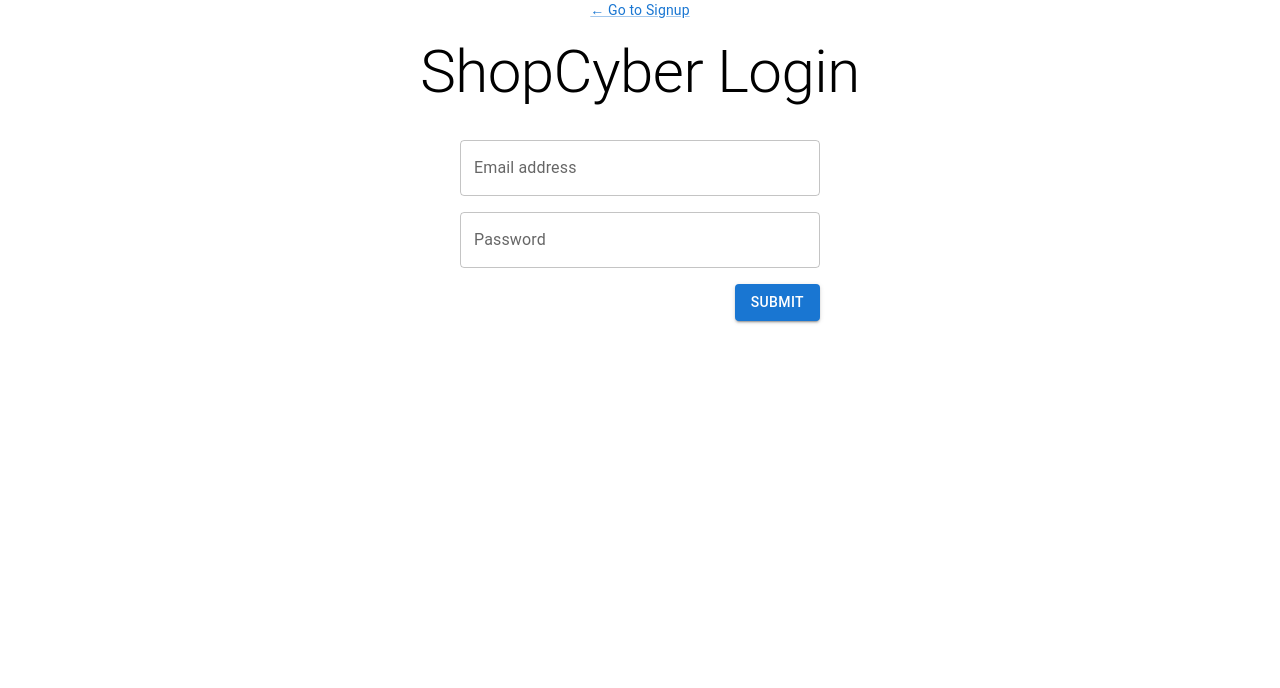
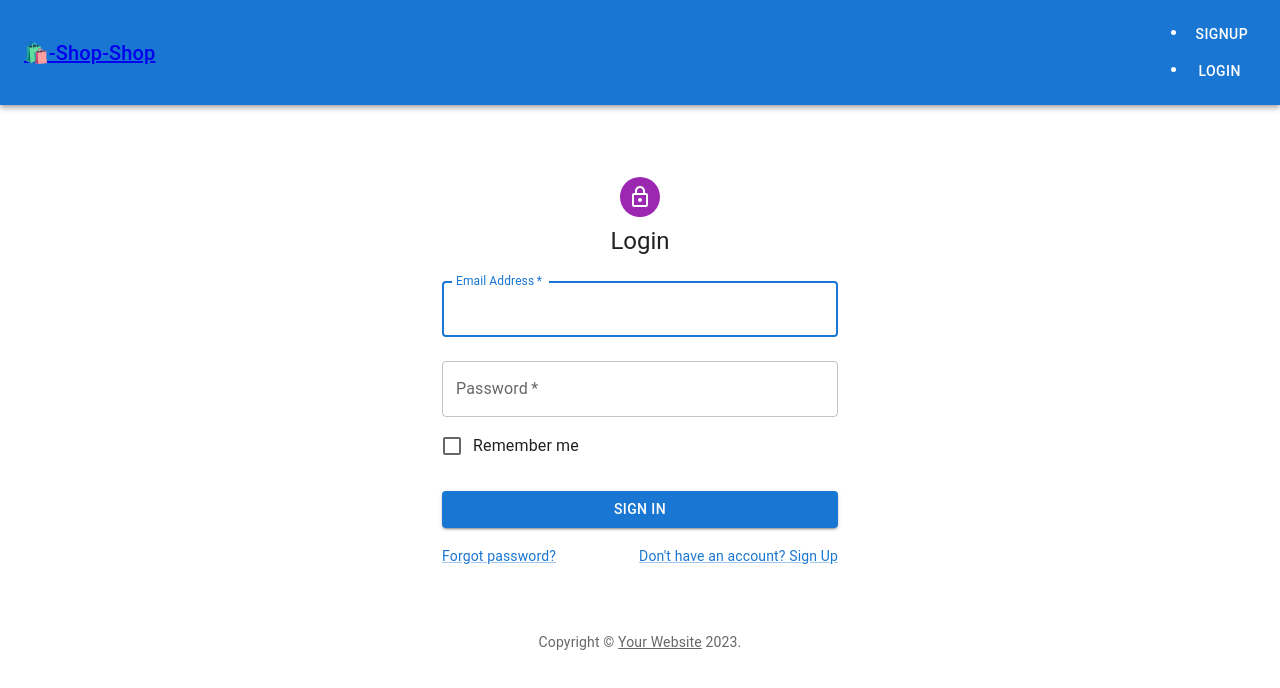
Before and after one commit to Wallacethewonderer/CyberEcommerce, a React (Create React App) app in the folder client/: page /Login in a window 1280 px wide. Shown: the top 688 px of the page. Built offline with nearby package versions, Linux system fonts and the light colour scheme.

Commit message:
adding Nav bar component and update signup/login pageNames

```diff
--- a/client/src/App.js
+++ b/client/src/App.js
@@ -9,9 +9,11 @@
 import { setContext } from '@apollo/client/link/context';
 import { BrowserRouter as Router, Routes, Route } from 'react-router-dom';
 import './App.css';
-import SignUp from "./pages/SignUp.js";
+import Login from "./pages/Login.js";
 import Home from "./pages/Home.js";
-import Login from "./pages/Login.js";
+import SignUp from "./pages/createAccount.js";
+import Nav from "./components/Nav";
+import { StoreProvider } from './utils/GlobalState';
 import { Divider } from '@material-ui/core';
 
 function App() {
@@ -40,14 +42,18 @@
   <ApolloProvider client={client}>
 
   <Router>
+  <div>
+          <StoreProvider>
+            <Nav />
         <Routes>
-         <Route path="/" element={<Login />} />
+         <Route path="/" element={<Home />} />
          <Route path="/SignUp" element={<SignUp />} />
          <Route path="/Login" element={<Login />} />
          <Route path="/Home" element={<Home />} />
         </Routes>
-   </Router>
-
+        </StoreProvider>
+        </div>
+      </Router>
 
    </ApolloProvider>
  )
--- /dev/null
+++ b/client/src/components/Nav/index.js
@@ -0,0 +1,65 @@
+import React from "react";
+import Auth from "../../utils/auth";
+//import { Link } from "react-router-dom";
+import {  Link as RouterLink, AppBar, Toolbar, Typography, Button } from '@mui/material';
+import { Link } from 'react-router-dom';
+
+function Nav() {
+
+    function showNavigation() {
+        if (Auth.loggedIn()) {
+          return (
+            <ul className="flex-row">
+              <li className="mx-1">
+                <Link to="/orderHistory" variant="button">
+                  Order History
+                </Link>
+              </li>
+              <li className="mx-1">
+                <Button
+                  href="/"
+                  onClick={() => Auth.logout()}
+                  variant="text"
+                  color="inherit"
+                >
+                  Logout
+                </Button>
+              </li>
+            </ul>
+          );
+        } else {
+          return (
+            <ul className="flex-row">
+            <li className="mx-1">
+              <Button component={Link} to="/signup" variant="text" color="inherit">
+                Signup
+              </Button>
+            </li>
+            <li className="mx-1">
+              <Button component={Link} to="/login" variant="text" color="inherit">
+                Login
+              </Button>
+            </li>
+          </ul>
+          );
+        }
+      }
+
+      return (
+        <AppBar position="static">
+          <Toolbar>
+            <Typography variant="h6" component="h1" sx={{ flexGrow: 1 }}>
+              <Link to="/" color="inherit" underline="none">
+                <span role="img" aria-label="shopping bag">
+                  🛍️
+                </span>
+                -Shop-Shop
+              </Link>
+            </Typography>
+
+            <nav>{showNavigation()}</nav>
+          </Toolbar>
+        </AppBar>
+      );
+}
+export default Nav;
--- a/client/src/pages/Login.js
+++ b/client/src/pages/Login.js
@@ -1,88 +1,112 @@
-import React, { useState } from 'react';
-import { useMutation } from '@apollo/client';
-//import { Link } from 'react-router-dom';
-import { LOGIN } from '../utils/mutations';
-import Auth from '../utils/auth';
+import * as React from 'react';
+import Avatar from '@mui/material/Avatar';
+import Button from '@mui/material/Button';
+import CssBaseline from '@mui/material/CssBaseline';
+import TextField from '@mui/material/TextField';
+import FormControlLabel from '@mui/material/FormControlLabel';
+import Checkbox from '@mui/material/Checkbox';
+import Link from '@mui/material/Link';
+import Grid from '@mui/material/Grid';
+import Box from '@mui/material/Box';
+import LockOutlinedIcon from '@mui/icons-material/LockOutlined';
+import Typography from '@mui/material/Typography';
+import Container from '@mui/material/Container';
 import { createTheme, ThemeProvider } from '@mui/material/styles';
-import { Link, TextField, Button, Typography, Box } from '@mui/material';
 
-function Login(props) {
-  const [formState, setFormState] = useState({ email: '', password: '' });
-  const [login, { error }] = useMutation(LOGIN);
+function Copyright(props) {
+  return (
+    <Typography variant="body2" color="text.secondary" align="center" {...props}>
+      {'Copyright © '}
+      <Link color="inherit" href="https://mui.com/">
+        Your Website
+      </Link>{' '}
+      {new Date().getFullYear()}
+      {'.'}
+    </Typography>
+  );
+}
 
-  const handleFormSubmit = async (event) => {
+// TODO remove, this demo shouldn't need to reset the theme.
+
+const defaultTheme = createTheme();
+
+export default function SignIn() {
+  const handleSubmit = (event) => {
     event.preventDefault();
-   /* try {
-      const mutationResponse = await login({
-        variables: { email: formState.email, password: formState.password },
-      });
-      const token = mutationResponse.data.login.token;*/
-      const token='test'
-      Auth.login(token);
-   // }
-    /* catch (e) {
-      console.log(e);
-    }*/
-  };
-
-  const handleChange = (event) => {
-    const { name, value } = event.target;
-    setFormState({
-      ...formState,
-      [name]: value,
+    const data = new FormData(event.currentTarget);
+    console.log({
+      email: data.get('email'),
+      password: data.get('password'),
     });
   };
 
-
-
   return (
-    <Box sx={{ display: 'flex', flexDirection: 'column', alignItems: 'center' }}>
-      <Link to="/signup" variant="body2">← Go to Signup</Link>
-
-      <Typography variant="h2" component="h2" sx={{ my: 2 }}>
-        ShopCyber Login
-      </Typography>
-      <Box
-        component="form"
-        onSubmit={handleFormSubmit}
-        sx={{ width: '100%', maxWidth: 360 }}
-      >
-        <Box sx={{ my: 2 }}>
-          <TextField
-            fullWidth
-            placeholder="youremail@test.com"
-            label="Email address"
-            name="email"
-            type="email"
-            id="email"
-            onChange={handleChange}
-          />
+    <ThemeProvider theme={defaultTheme}>
+      <Container component="main" maxWidth="xs">
+        <CssBaseline />
+        <Box
+          sx={{
+            marginTop: 8,
+            display: 'flex',
+            flexDirection: 'column',
+            alignItems: 'center',
+          }}
+        >
+          <Avatar sx={{ m: 1, bgcolor: 'secondary.main' }}>
+            <LockOutlinedIcon />
+          </Avatar>
+          <Typography component="h1" variant="h5">
+            Login
+          </Typography>
+          <Box component="form" onSubmit={handleSubmit} noValidate sx={{ mt: 1 }}>
+            <TextField
+              margin="normal"
+              required
+              fullWidth
+              id="email"
+              label="Email Address"
+              name="email"
+              autoComplete="email"
+              autoFocus
+            />
+            <TextField
+              margin="normal"
+              required
+              fullWidth
+              name="password"
+              label="Password"
+              type="password"
+              id="password"
+              autoComplete="current-password"
+            />
+            <FormControlLabel
+              control={<Checkbox value="remember" color="primary" />}
+              label="Remember me"
+            />
+            <Button
+              type="submit"
+              fullWidth
+              variant="contained"
+              sx={{ mt: 3, mb: 2 }}
+            >
+              Sign In
+            </Button>
+            <Grid container>
+              <Grid item xs>
+                <Link href="#" variant="body2">
+                  Forgot password?
+                </Link>
+              </Grid>
+              <Grid item>
+                <Link href="#" variant="body2">
+                  {"Don't have an account? Sign Up"}
+                </Link>
+              </Grid>
+            </Grid>
+          </Box>
         </Box>
-        <Box sx={{ my: 2 }}>
-          <TextField
-            fullWidth
-            placeholder="******"
-            label="Password"
-            name="password"
-            type="password"
-            id="pwd"
-            onChange={handleChange}
-          />
-        </Box>
-        {error && (
-          <Box sx={{ my: 2 }}>
-            <Typography variant="body1" color="error">
-              The provided credentials are incorrect
-            </Typography>
-          </Box>
-        )}
-        <Box sx={{ display: 'flex', justifyContent: 'flex-end', mt: 2 }}>
-          <Button type="submit" variant="contained" color="primary">
-            Submit
-          </Button>
-        </Box>
-      </Box>
-    </Box>
+        <Copyright sx={{ mt: 8, mb: 4 }} />
+      </Container>
+    </ThemeProvider>
   );
-        }
-export default Login;
+}
--- a/client/src/pages/SignUp.js
+++ /dev/null
@@ -1,112 +0,0 @@
-import * as React from 'react';
-import Avatar from '@mui/material/Avatar';
-import Button from '@mui/material/Button';
-import CssBaseline from '@mui/material/CssBaseline';
-import TextField from '@mui/material/TextField';
-import FormControlLabel from '@mui/material/FormControlLabel';
-import Checkbox from '@mui/material/Checkbox';
-import Link from '@mui/material/Link';
-import Grid from '@mui/material/Grid';
-import Box from '@mui/material/Box';
-import LockOutlinedIcon from '@mui/icons-material/LockOutlined';
-import Typography from '@mui/material/Typography';
-import Container from '@mui/material/Container';
-import { createTheme, ThemeProvider } from '@mui/material/styles';
-
-function Copyright(props) {
-  return (
-    <Typography variant="body2" color="text.secondary" align="center" {...props}>
-      {'Copyright © '}
-      <Link color="inherit" href="https://mui.com/">
-        Your Website
-      </Link>{' '}
-      {new Date().getFullYear()}
-      {'.'}
-    </Typography>
-  );
-}
-
-// TODO remove, this demo shouldn't need to reset the theme.
-
-const defaultTheme = createTheme();
-
-export default function SignIn() {
-  const handleSubmit = (event) => {
-    event.preventDefault();
-    const data = new FormData(event.currentTarget);
-    console.log({
-      email: data.get('email'),
-      password: data.get('password'),
-    });
-  };
-
-  return (
-    <ThemeProvider theme={defaultTheme}>
-      <Container component="main" maxWidth="xs">
-        <CssBaseline />
-        <Box
-          sx={{
-            marginTop: 8,
-            display: 'flex',
-            flexDirection: 'column',
-            alignItems: 'center',
-          }}
-        >
-          <Avatar sx={{ m: 1, bgcolor: 'secondary.main' }}>
-            <LockOutlinedIcon />
-          </Avatar>
-          <Typography component="h1" variant="h5">
-            Sign in
-          </Typography>
-          <Box component="form" onSubmit={handleSubmit} noValidate sx={{ mt: 1 }}>
-            <TextField
-              margin="normal"
-              required
-              fullWidth
-              id="email"
-              label="Email Address"
-              name="email"
-              autoComplete="email"
-              autoFocus
-            />
-            <TextField
-              margin="normal"
-              required
-              fullWidth
-              name="password"
-              label="Password"
-              type="password"
-              id="password"
-              autoComplete="current-password"
-            />
-            <FormControlLabel
-              control={<Checkbox value="remember" color="primary" />}
-              label="Remember me"
-            />
-            <Button
-              type="submit"
-              fullWidth
-              variant="contained"
-              sx={{ mt: 3, mb: 2 }}
-            >
-              Sign In
-            </Button>
-            <Grid container>
-              <Grid item xs>
-                <Link href="#" variant="body2">
-                  Forgot password?
-                </Link>
-              </Grid>
-              <Grid item>
-                <Link href="#" variant="body2">
-                  {"Don't have an account? Sign Up"}
-                </Link>
-              </Grid>
-            </Grid>
-          </Box>
-        </Box>
-        <Copyright sx={{ mt: 8, mb: 4 }} />
-      </Container>
-    </ThemeProvider>
-  );
-}
--- /dev/null
+++ b/client/src/pages/createAccount.js
@@ -0,0 +1,88 @@
+import React, { useState } from 'react';
+import { useMutation } from '@apollo/client';
+//import { Link } from 'react-router-dom';
+import { LOGIN } from '../utils/mutations';
+import Auth from '../utils/auth';
+import { createTheme, ThemeProvider } from '@mui/material/styles';
+import { Link, TextField, Button, Typography, Box } from '@mui/material';
+
+function Login(props) {
+  const [formState, setFormState] = useState({ email: '', password: '' });
+  const [login, { error }] = useMutation(LOGIN);
+
+  const handleFormSubmit = async (event) => {
+    event.preventDefault();
+   /* try {
+      const mutationResponse = await login({
+        variables: { email: formState.email, password: formState.password },
+      });
+      const token = mutationResponse.data.login.token;*/
+      const token='test'
+      Auth.login(token);
+   // }
+    /* catch (e) {
+      console.log(e);
+    }*/
+  };
+
+  const handleChange = (event) => {
+    const { name, value } = event.target;
+    setFormState({
+      ...formState,
+      [name]: value,
+    });
+  };
+
+
+
+  return (
+    <Box sx={{ display: 'flex', flexDirection: 'column', alignItems: 'center' }}>
+      <Link to="/signup" variant="body2">← Go to Signup</Link>
+
+      <Typography variant="h2" component="h2" sx={{ my: 2 }}>
+        ShopCyber Login
+      </Typography>
+      <Box
+        component="form"
+        onSubmit={handleFormSubmit}
+        sx={{ width: '100%', maxWidth: 360 }}
+      >
+        <Box sx={{ my: 2 }}>
+          <TextField
+            fullWidth
+            placeholder="youremail@test.com"
+            label="Email address"
+            name="email"
+            type="email"
+            id="email"
+            onChange={handleChange}
+          />
+        </Box>
+        <Box sx={{ my: 2 }}>
+          <TextField
+            fullWidth
+            placeholder="******"
+            label="Password"
+            name="password"
+            type="password"
+            id="pwd"
+            onChange={handleChange}
+          />
+        </Box>
+        {error && (
+          <Box sx={{ my: 2 }}>
+            <Typography variant="body1" color="error">
+              The provided credentials are incorrect
+            </Typography>
+          </Box>
+        )}
+        <Box sx={{ display: 'flex', justifyContent: 'flex-end', mt: 2 }}>
+          <Button type="submit" variant="contained" color="primary">
+            Submit
+          </Button>
+        </Box>
+      </Box>
+    </Box>
+  );
+        }
+export default Login;
```
